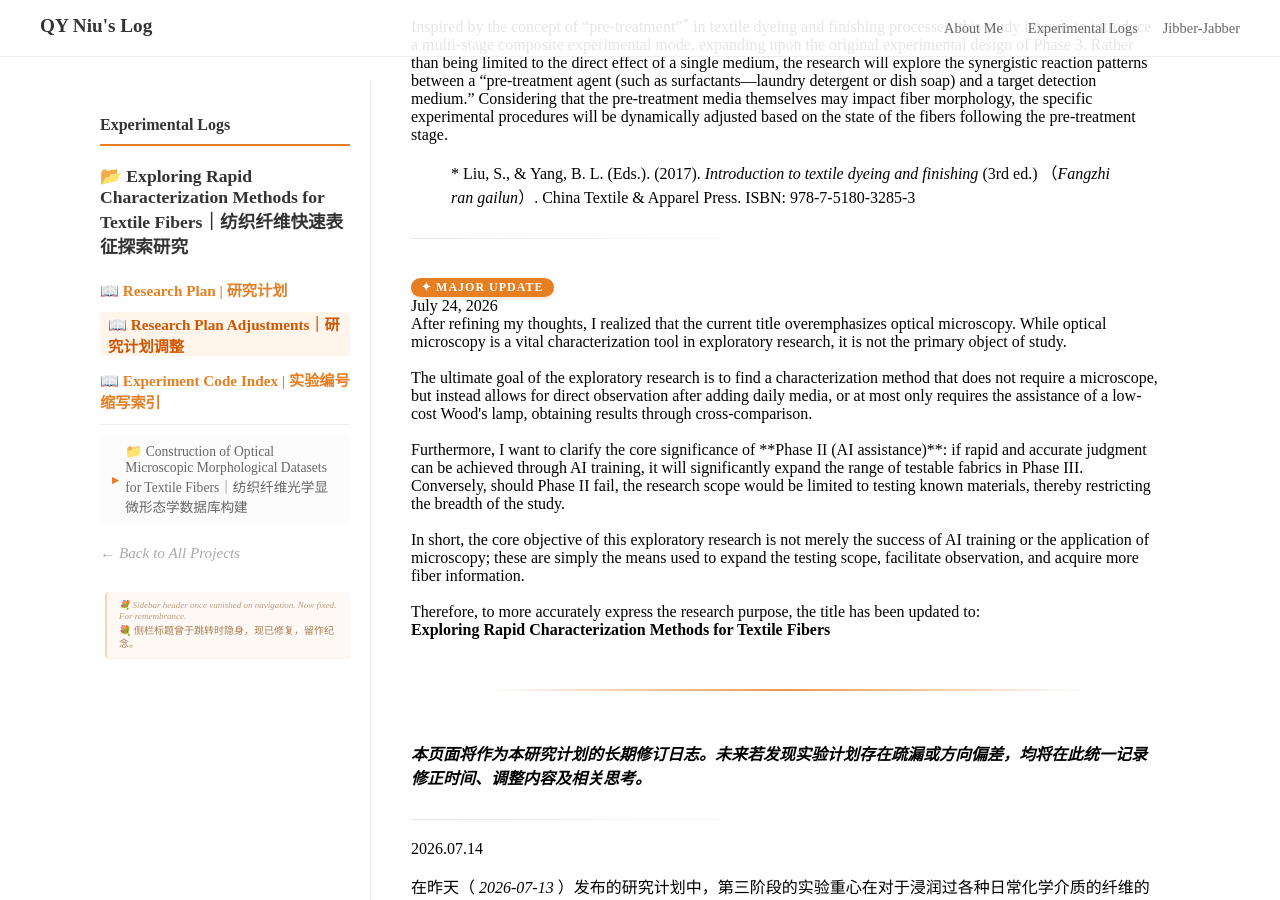
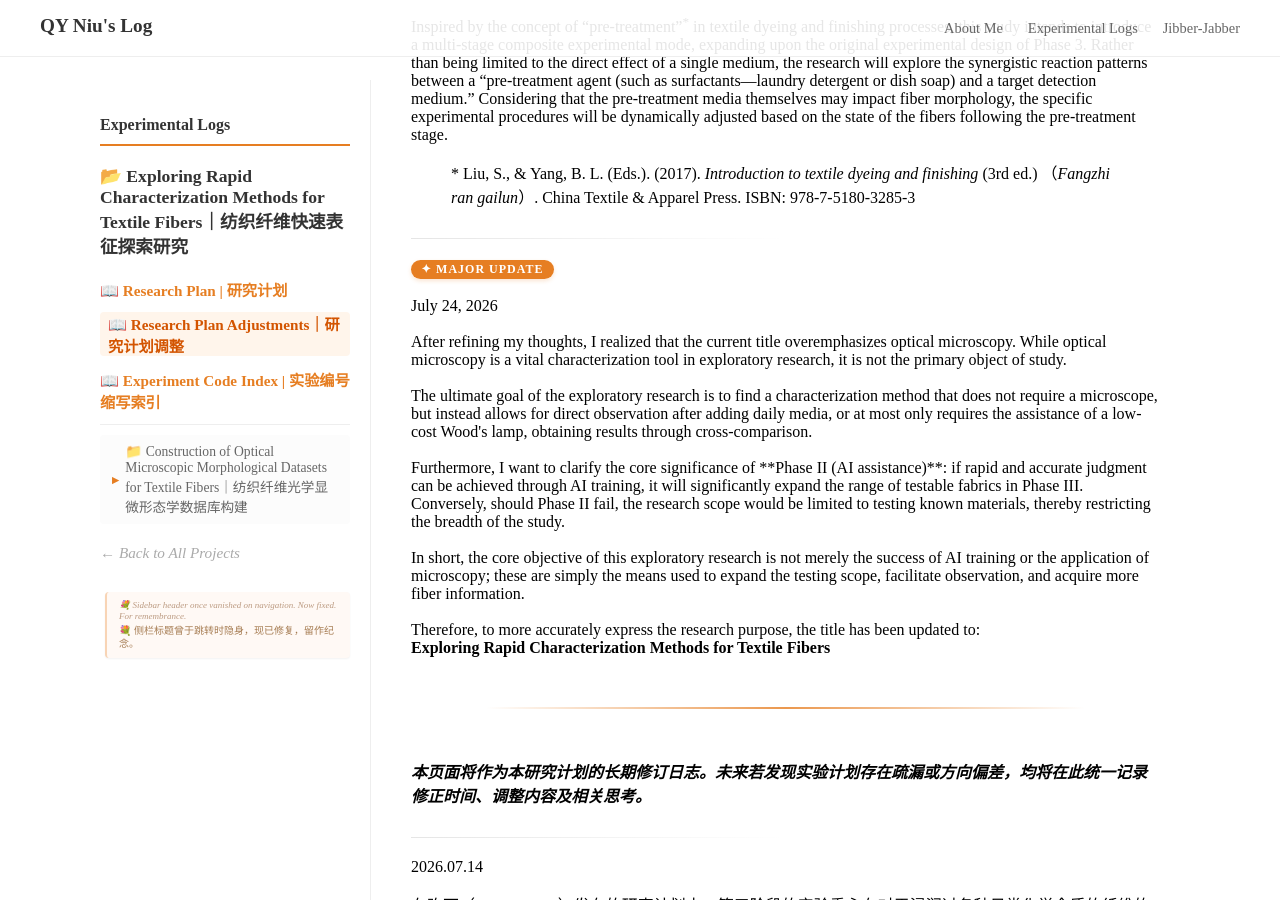
Before and after one commit to nqy-exp/nqy-exp.github.io, a Jekyll site: the page built from _projects/projectA/pa-rp-adjust.md, in a window 1280 px wide and 900 px high, scrolled down 979 px. Built offline with Jekyll 4.4.1, drawn with Linux system fonts in a browser that asks for light colours.

Commit message:
Update pa-rp-adjust.md
add br

```diff
--- a/_projects/projectA/pa-rp-adjust.md
+++ b/_projects/projectA/pa-rp-adjust.md
@@ -41,11 +41,11 @@ Inspired by the concept of "pre-treatment"<sup class="reference">*</sup> in text
 <div class="light-divider"></div>
 
 <p id="20260724en">
-<br>
+
 <span class="update-badge">Major Update</span>
-<br>
+<br><br>
 July 24, 2026
-<br>
+<br><br>
 After refining my thoughts, I realized that the current title overemphasizes optical microscopy. While optical microscopy is a vital characterization tool in exploratory research, it is not the primary object of study.
 <br><br>
 The ultimate goal of the exploratory research is to find a characterization method that does not require a microscope, but instead allows for direct observation after adding daily media, or at most only requires the assistance of a low-cost Wood's lamp, obtaining results through cross-comparison.
@@ -92,11 +92,11 @@ Therefore, to more accurately express the research purpose, the title has been u
 <div class="light-divider"></div>
 
 <p id="20260724zh">
-<br>
+
 <span class="update-badge">重大更新</span>
-<br>
+<br><br>
 2026.07.24
-<br>
+<br><br>
 在整理了一下思路之后，我意识到目前的标题过于强调光学显微镜了。光学显微镜虽然是探索研究中的一个重要的表征手段，但是并不是重点研究对象。<br>
 <br>
 探索研究的最终目的是寻找到一种无需借助显微镜，而是滴入日常介质后，进行直接观察，或至多仅需借助低成本的伍德氏灯进行辅助，通过交叉对比后得出结果的表征手法。<br>
```
